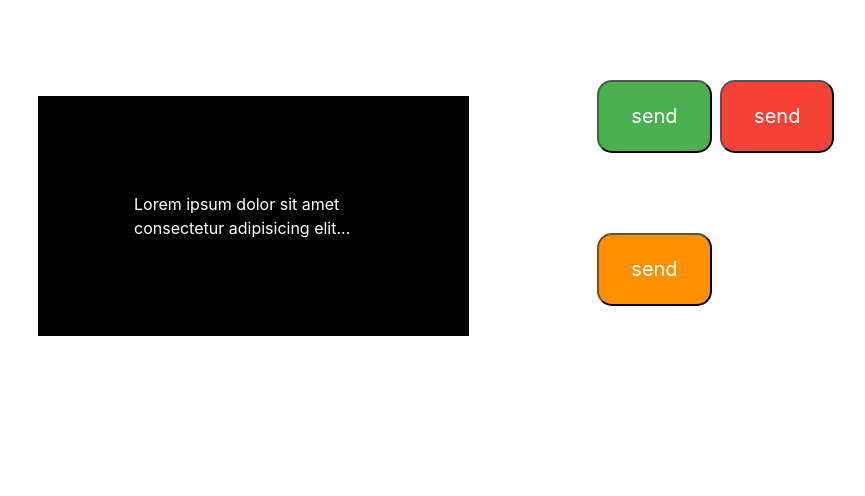
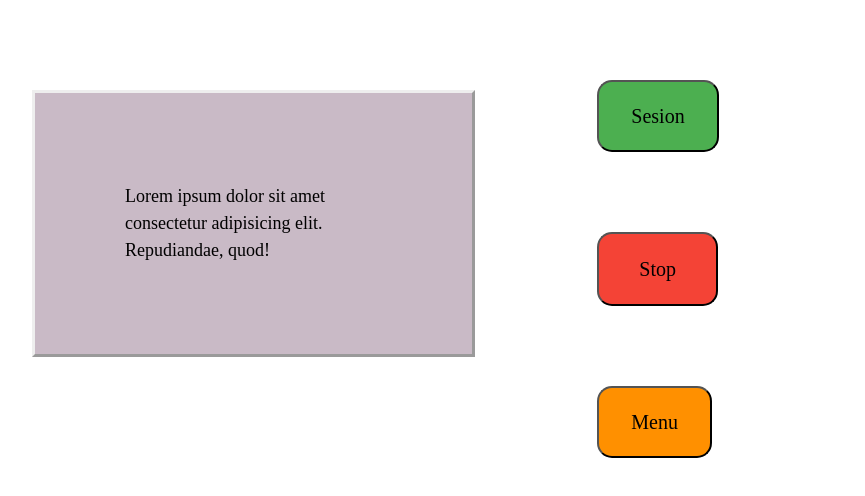
Before and after one commit to Daiana-s-Sosa/Julio-Robles, a plain HTML site: page index.html in a window 1280 px wide. Shown: the whole page, without its empty margins (73-938 px from the left). Drawn offline with nearby package versions, Linux system fonts and the light colour scheme.

Commit message:
Actualizacion de archivos

```diff
--- a/index.html
+++ b/index.html
@@ -5,6 +5,9 @@
     <meta http-equiv="X-UA-Compatible" content="IE=edge">
     <meta name="viewport" content="width=device-width, initial-scale=1.0">
     <title>Julio Robles</title>
+    <link rel="preconnect" href="https://fonts.googleapis.com">
+    <link rel="preconnect" href="https://fonts.gstatic.com" crossorigin>
+    <link href="https://fonts.googleapis.com/css2?family=Bodoni+Moda:ital,wght@0,400;0,700;1,900&display=swap" rel="stylesheet">
     <link rel="stylesheet" href="https://cdn.jsdelivr.net/npm/bootstrap@4.6.0/dist/css/bootstrap.min.css" integrity="sha384-B0vP5xmATw1+K9KRQjQERJvTumQW0nPEzvF6L/Z6nronJ3oUOFUFpCjEUQouq2+l" crossorigin="anonymous">
     <link rel="stylesheet" href="style.css/main.css">
 </head>
@@ -14,13 +17,13 @@
     <div class="container">
         <div class="row">
             <div class="col-8">
-                <p class="aling-item-center"id="pantalla">Lorem ipsum dolor sit amet consectetur adipisicing elit...</p>
+                <p class="aling-item-center"id="pantalla">Lorem ipsum dolor sit amet consectetur adipisicing elit. Repudiandae, quod!</p>
             </div>
-            <div class="col-4">
+            <div class="col-2">
                 <div class="botones">
-                    <button class="boton1">send</button>
-                    <button class="boton2">send</button>
-                    <button class="boton3">send</button>
+                    <button class="boton1">Sesion</button>
+                    <button class="boton2">Stop</button>
+                    <button class="boton3">Menu</button>
                 </div>
             </div>
         </div>
--- a/style.css/main.css
+++ b/style.css/main.css
@@ -5,27 +5,29 @@
 
 .contenedor{
     max-width: 980px;
+    font-family: 'Bodoni';
 }
 
 
 p{
-    padding: 6em;
-    margin: 6em;
-    background-color: black;
-    color: white;
+    padding: 5em;
+    margin: 5em;
+    font-size: 18px;
+    background-color: #C9BAC6;
+    border-style:outset;
+    color: black;
 }
 
 .botones button{
     display: inline;
     margin-top: 4em;
     margin-bottom: 0%;
-    padding-bottom: 1em;
 
 }
 
 .boton1{
     background-color: #4CAF50;
-    color: white;
+    color: black;
     padding: 19px 32px;
     text-align: center;
     text-decoration: none;
@@ -40,8 +42,8 @@ p{
 
 .boton2{
     background-color: #f44336;
-    color: white;
-    padding: 19px 32px;
+    color: black;
+    padding: 20px 40px;
     text-align: center;
     text-decoration: none;
     display: inline-block;
@@ -54,7 +56,7 @@ p{
 
 .boton3{
     background-color: #ff9000;
-    color: white;
+    color: black;
     padding: 19px 32px;
     text-align: center;
     text-decoration: none;
```
